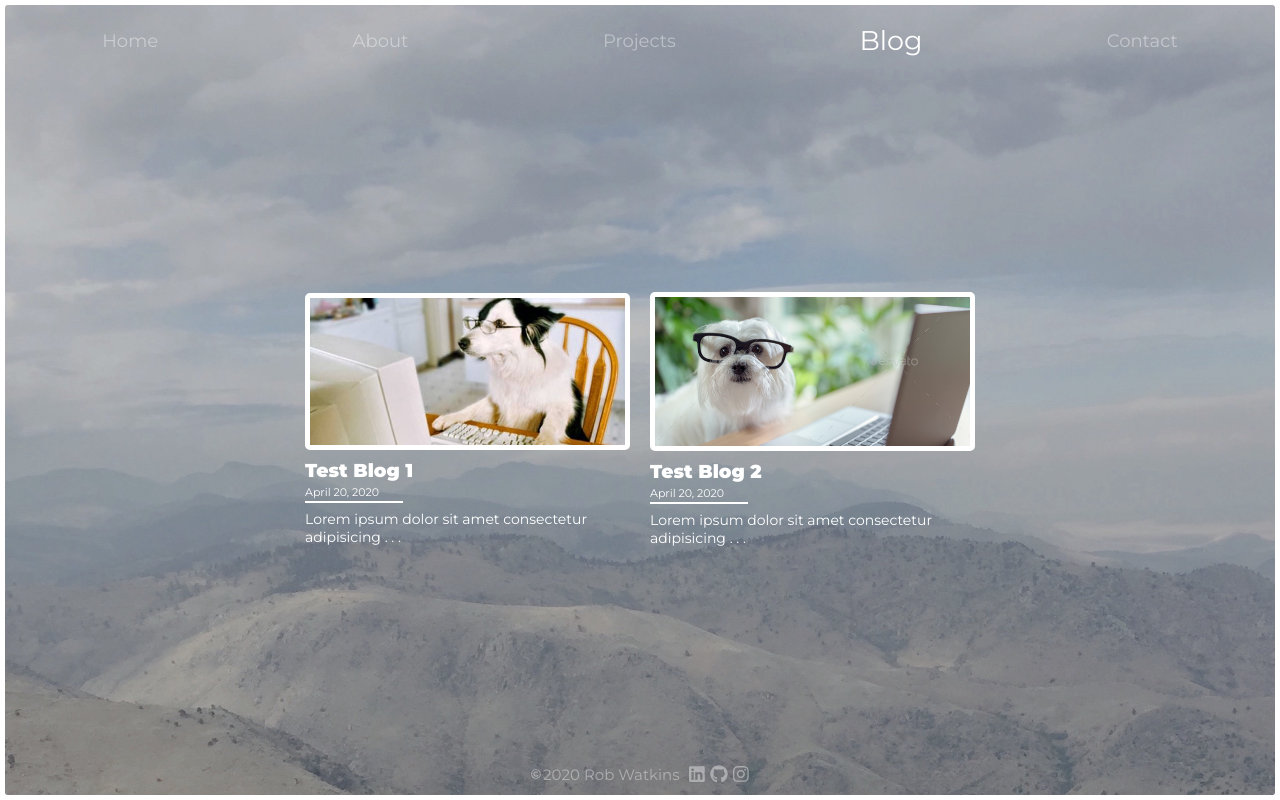
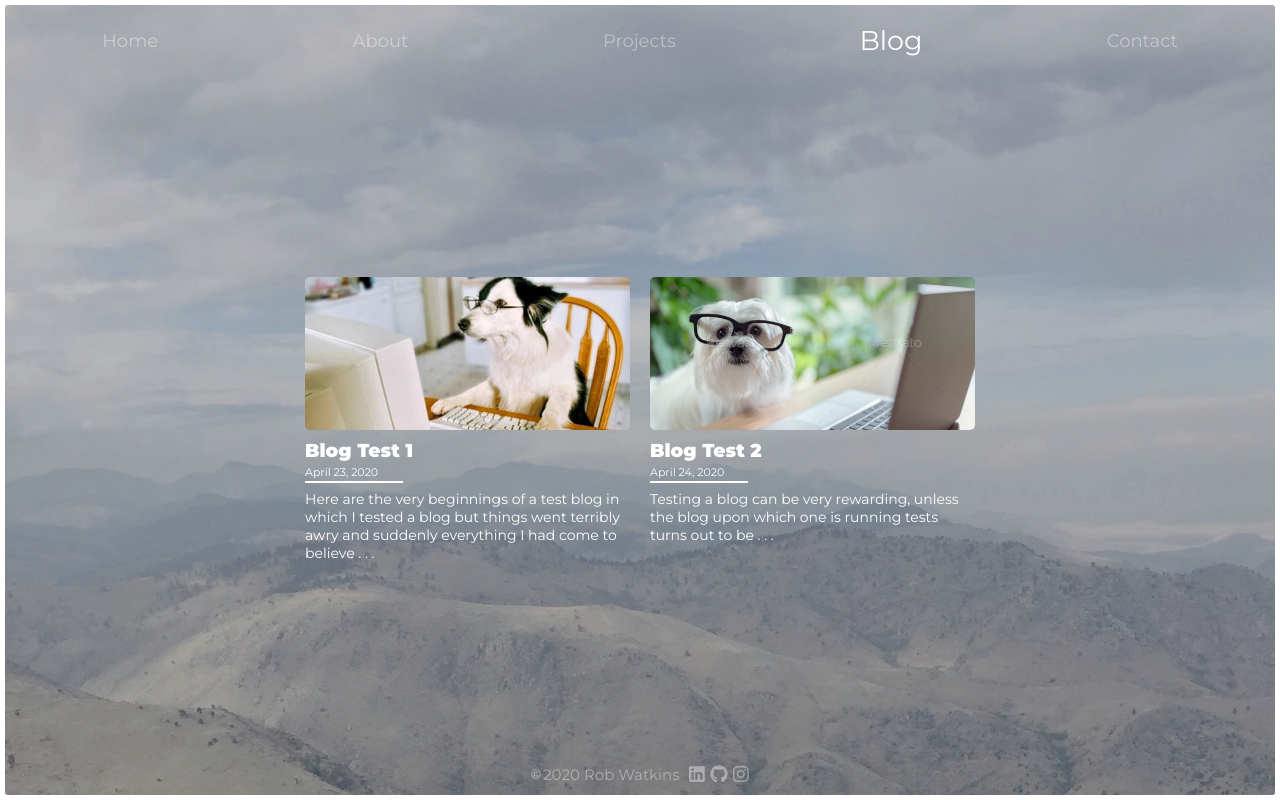
Before and after one commit to robpwatkins/robpwatkins, a React (Create React App) app: page /blog in a window 1280 px wide. Built offline with nearby package versions, Linux system fonts and the light colour scheme.

Commit message:
got blogs importing and mapping over blogList array and displaying dynamically from that

```diff
--- /dev/null
+++ b/src/blogList.js
@@ -0,0 +1,25 @@
+export const blogList = [
+  {
+    "link" : "https://medium.com/@robpwatkins/test-portfolio-blog-50d83b856c92",
+    "img": require('./img/DogBlogger.jpg'),
+    "name" : "Blog Test 1",
+    "date": "April 23, 2020",
+    "description": "Here are the very beginnings of a test blog in which I tested a blog but things went terribly awry and suddenly everything I had come to believe . . ."
+  },
+  {
+    "link" : "https://medium.com/@robpwatkins/test-portfolio-blog-50d83b856c92",
+    "img": require("./img/DogBlogger3.jpg"),
+    "name" : "Blog Test 2",
+    "date": "April 24, 2020",
+    "description": "Testing a blog can be very rewarding, unless the blog upon which one is running tests turns out to be . . ."
+  }
+  // {
+  //   "link" : "https://medium.com/@robpwatkins/test-portfolio-blog-50d83b856c92",
+  //   "img": "../img/DogBlogger4.jpg",
+  //   "name" : "Blog Test 3",
+  //   "date": "April 25, 2020",
+  //   "description": "If you retain one piece of information from anything I've said let it be this: the only one true way to happiness is . . ."
+  // }
+]
+
+export default blogList;
--- a/src/components/Blog.js
+++ /dev/null
@@ -1,21 +0,0 @@
-import React from 'react';
-
-const Blog = (props) => {
-  return (
-    <div>
-      <div className="blog-box blog-box1">
-        <a href="https://medium.com/@robpwatkins/test-portfolio-blog-50d83b856c92">
-          <img src={props.blogImg} alt="" />
-        </a>
-        <div className="blog-info">
-          <h3>{props.blogName}</h3>
-          <p>April 20, 2020</p>
-          <hr />
-          <p className="preview-text">Lorem ipsum dolor sit amet consectetur adipisicing . . .</p>
-        </div>
-      </div>
-    </div>
-  )
-}
-
-export default Blog;
--- a/src/components/BlogPage.js
+++ b/src/components/BlogPage.js
@@ -1,14 +1,10 @@
 import React from 'react';
-import './BlogPage.css';
-import Blog from './Blog';
-import DogBlogger1 from '../img/DogBlogger.jpg';
-import DogBlogger3 from '../img/DogBlogger3.jpg';
+import Blogs from './Blogs';
 
 const BlogPage = () => {
   return (
     <div className="blog-container">
-      <Blog blogImg={DogBlogger1} blogName="Test Blog 1"/>
-      <Blog blogImg={DogBlogger3} blogName="Test Blog 2" />
+      <Blogs />
     </div>
   )
 }
--- /dev/null
+++ b/src/components/Blogs.css
@@ -0,0 +1,75 @@
+.blog-container {
+  display: flex;
+  flex-direction: column;
+  width: 100%;
+  height: 90%;
+  justify-content: center;
+  align-items: center;
+  padding: 30px 25px 0 25px;
+  border-radius: 10px;
+}
+
+.blog-content {
+  display: flex;
+}
+
+.blog-box {
+  display: flex;
+  flex-direction: column;
+  align-items: center;
+  width: auto;
+  height: 50%;
+  color: white;
+}
+
+
+.blog-box h3 {
+  padding: 5px 0 0 0;
+}
+
+.blog-box p {
+  font-size: 11px;
+  padding: 3px 0 2px 0;
+}
+
+.blog-box hr {
+  width: 30%;
+  border-top: 2px solid white;
+}
+
+.blog-box .preview-text {
+  font-size: 14px;
+  padding: 7px 0;
+}
+
+.blog-box img {
+  width: 100%;
+  /* border: 5px solid white; */
+  border-radius: 5px;
+}
+
+.blog-box3, .blog-box4 {
+  display: none;
+}
+
+@media (min-width: 480px) {
+  .blog-box {
+    width: 400px;
+  }
+
+  @media (min-width: 768px) {
+    .blog-box3, .blog-box4 {
+      display: flex;
+    }
+
+    .blog-container {
+      flex-direction: row;
+      flex-wrap: wrap;
+    }
+
+    .blog-box {
+      max-width: 325px;
+      margin: 0 10px
+    }
+  }
+}
--- /dev/null
+++ b/src/components/Blogs.js
@@ -0,0 +1,27 @@
+import React from 'react';
+import './Blogs.css';
+import blogList from '../blogList';
+
+const Blogs = () => {
+  return (
+    <div className="blog-content">
+      {blogList.map((blog, index) => {
+        return (
+          <div key={index} className="blog-box">
+            <a href={blog.link}>
+              <img src={blog.img} alt="" />
+            </a>
+            <div className="blog-info">
+              <h3>{blog.name}</h3>
+              <p>{blog.date}</p>
+              <hr />
+              <p className="preview-text">{blog.description}</p>
+            </div>
+          </div>
+        )
+      })}
+    </div>
+  )
+}
+
+export default Blogs;
--- a/src/components/Contact.js
+++ b/src/components/Contact.js
@@ -1,7 +1,7 @@
 import React from 'react';
 import './Contact.css';
 import { TextField, Button } from '@material-ui/core';
-import { withStyles, ThemeProvider, createMuiTheme } from '@material-ui/core/styles';
+import { ThemeProvider, createMuiTheme } from '@material-ui/core/styles';
 import { grey } from '@material-ui/core/colors';
 
 const theme = createMuiTheme({
```
Also changed, not shown: src/components/Blog.css (added).
